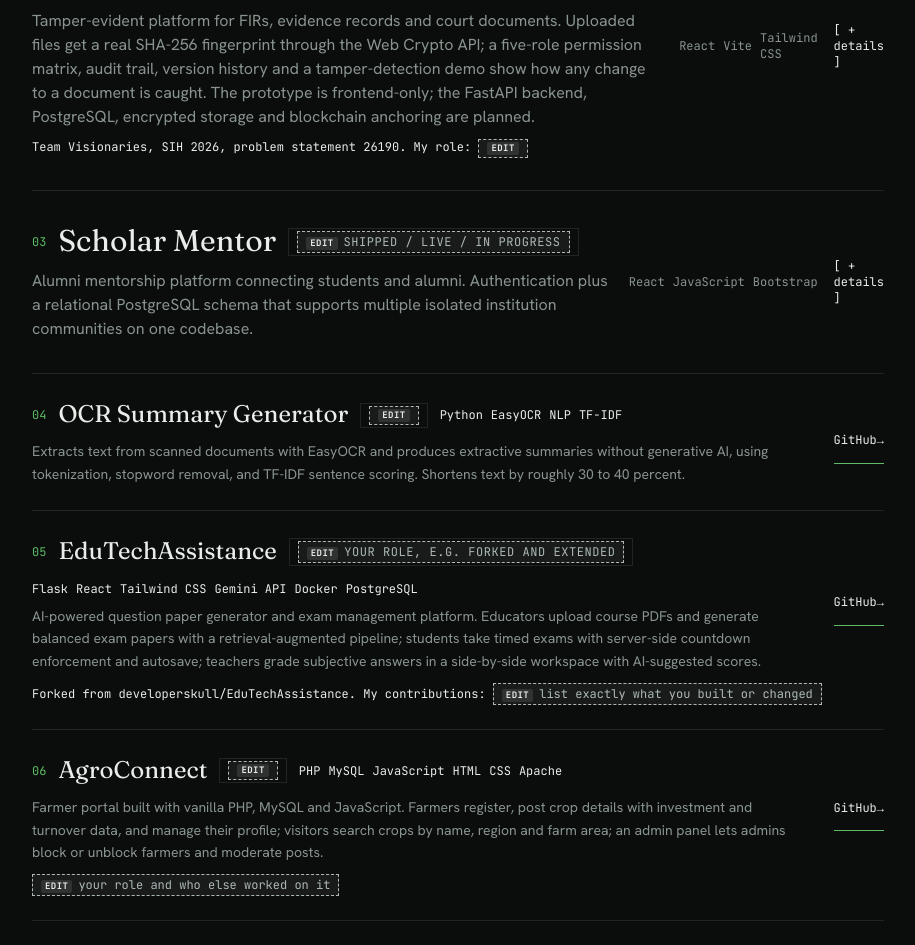
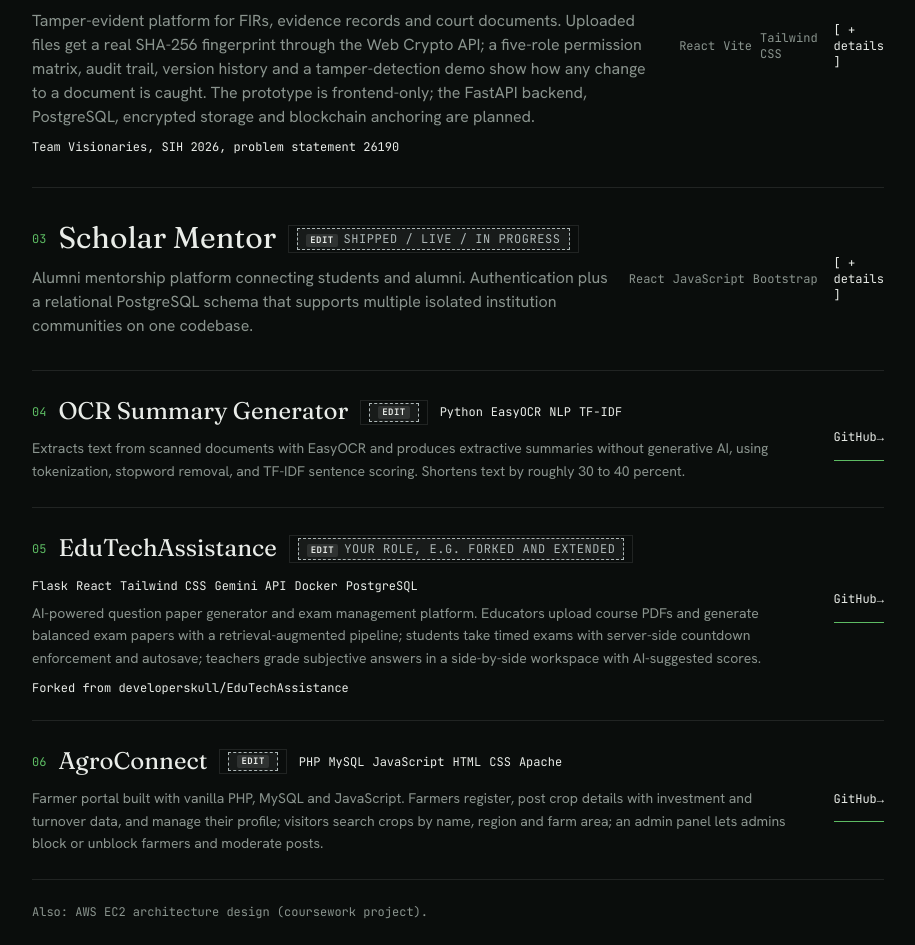
Before and after one commit to Guruvesh03/Portfolio, a React (Vite) app: page / in a window 1280 px wide. Shown: the part 1960-2905 px from the top of the page, without its empty margins (332-1247 px from the left). Built offline with nearby package versions, Linux system fonts and the light colour scheme.

Commit message:
Revision 13: Remove personal role and contributions fields and case study block

```diff
--- a/src/data/projects.js
+++ b/src/data/projects.js
@@ -8,7 +8,6 @@ export const projects = [
     description: "Early-warning system for student mental health. A multilingual conversational survey screens for potential risk from structured responses. An XGBoost classifier with SHAP explanations lets reviewers see why each prediction was made. A counsellor dashboard is planned with consent-driven, human-reviewed follow-up instead of automated decisions.",
     stack: ["Python", "XGBoost", "SHAP", "FastAPI", "React", "Supabase"],
     problem: "[EDIT: what problem does this solve, in your words]",
-    built: "[EDIT: what you personally built]",
     hardPart: "[EDIT: write the hardest problem you hit and how you solved it]",
     links: [{ label: "GitHub", href: "[EDIT]" }]
   },
@@ -21,9 +20,8 @@ export const projects = [
     description: "Tamper-evident platform for FIRs, evidence records and court documents. Uploaded files get a real SHA-256 fingerprint through the Web Crypto API; a five-role permission matrix, audit trail, version history and a tamper-detection demo show how any change to a document is caught. The prototype is frontend-only; the FastAPI backend, PostgreSQL, encrypted storage and blockchain anchoring are planned.",
     stack: ["React", "Vite", "Tailwind CSS", "Framer Motion", "Web Crypto API", "IndexedDB"],
     problem: "Case files and evidence move between police, forensic labs, prosecutors and courts by hand, and it is hard to prove that a document was not altered on the way.",
-    built: "[EDIT: which parts you personally built]",
     hardPart: "[EDIT: write the hardest problem you hit and how you solved it]",
-    note: "Team Visionaries, SIH 2026, problem statement 26190. My role: [EDIT]",
+    note: "Team Visionaries, SIH 2026, problem statement 26190",
     links: [{ label: "GitHub", href: "https://github.com/Guruvesh03/SecureCase" }]
   },
   {
@@ -35,7 +33,6 @@ export const projects = [
     description: "Alumni mentorship platform connecting students and alumni. Authentication plus a relational PostgreSQL schema that supports multiple isolated institution communities on one codebase.",
     stack: ["React", "JavaScript", "Bootstrap", "Supabase", "PostgreSQL"],
     problem: "[EDIT]",
-    built: "[EDIT]",
     hardPart: "[EDIT]",
     links: [{ label: "GitHub", href: "[EDIT]" }, { label: "Live", href: "[EDIT]" }]
   },
@@ -48,7 +45,6 @@ export const projects = [
     description: "Extracts text from scanned documents with EasyOCR and produces extractive summaries without generative AI, using tokenization, stopword removal, and TF-IDF sentence scoring. Shortens text by roughly 30 to 40 percent.",
     stack: ["Python", "EasyOCR", "NLP", "TF-IDF"],
     problem: "[EDIT]",
-    built: "[EDIT]",
     hardPart: "[EDIT]",
     links: [{ label: "GitHub", href: "[EDIT]" }]
   },
@@ -60,7 +56,7 @@ export const projects = [
     status: "[EDIT: your role, e.g. forked and extended]",
     description: "AI-powered question paper generator and exam management platform. Educators upload course PDFs and generate balanced exam papers with a retrieval-augmented pipeline; students take timed exams with server-side countdown enforcement and autosave; teachers grade subjective answers in a side-by-side workspace with AI-suggested scores.",
     stack: ["Flask", "React", "Tailwind CSS", "Gemini API", "Docker", "PostgreSQL"],
-    note: "Forked from developerskull/EduTechAssistance. My contributions: [EDIT: list exactly what you built or changed]",
+    note: "Forked from developerskull/EduTechAssistance",
     links: [{ label: "GitHub", href: "https://github.com/Guruvesh03/EduTechAssistance" }]
   },
   {
@@ -71,7 +67,6 @@ export const projects = [
     status: "[EDIT]",
     description: "Farmer portal built with vanilla PHP, MySQL and JavaScript. Farmers register, post crop details with investment and turnover data, and manage their profile; visitors search crops by name, region and farm area; an admin panel lets admins block or unblock farmers and moderate posts.",
     stack: ["PHP", "MySQL", "JavaScript", "HTML", "CSS", "Apache"],
-    note: "[EDIT: your role and who else worked on it]",
     links: [{ label: "GitHub", href: "https://github.com/Guruvesh03/AgroConnect" }]
   }
 ];
--- a/src/pages/Home.jsx
+++ b/src/pages/Home.jsx
@@ -434,14 +434,6 @@ export default function Home() {
                           <EditableField as="p" value={item.problem} className="text-text/90" />
                         </div>
 
-                        {/* What I built */}
-                        <div>
-                          <h4 className="font-mono text-xs text-muted uppercase tracking-wider block mb-1">
-                            What I built
-                          </h4>
-                          <EditableField as="p" value={item.built} className="text-text/90" />
-                        </div>
-
                         {/* The hard part */}
                         <div>
                           <h4 className="font-mono text-xs text-muted uppercase tracking-wider block mb-1">
```
